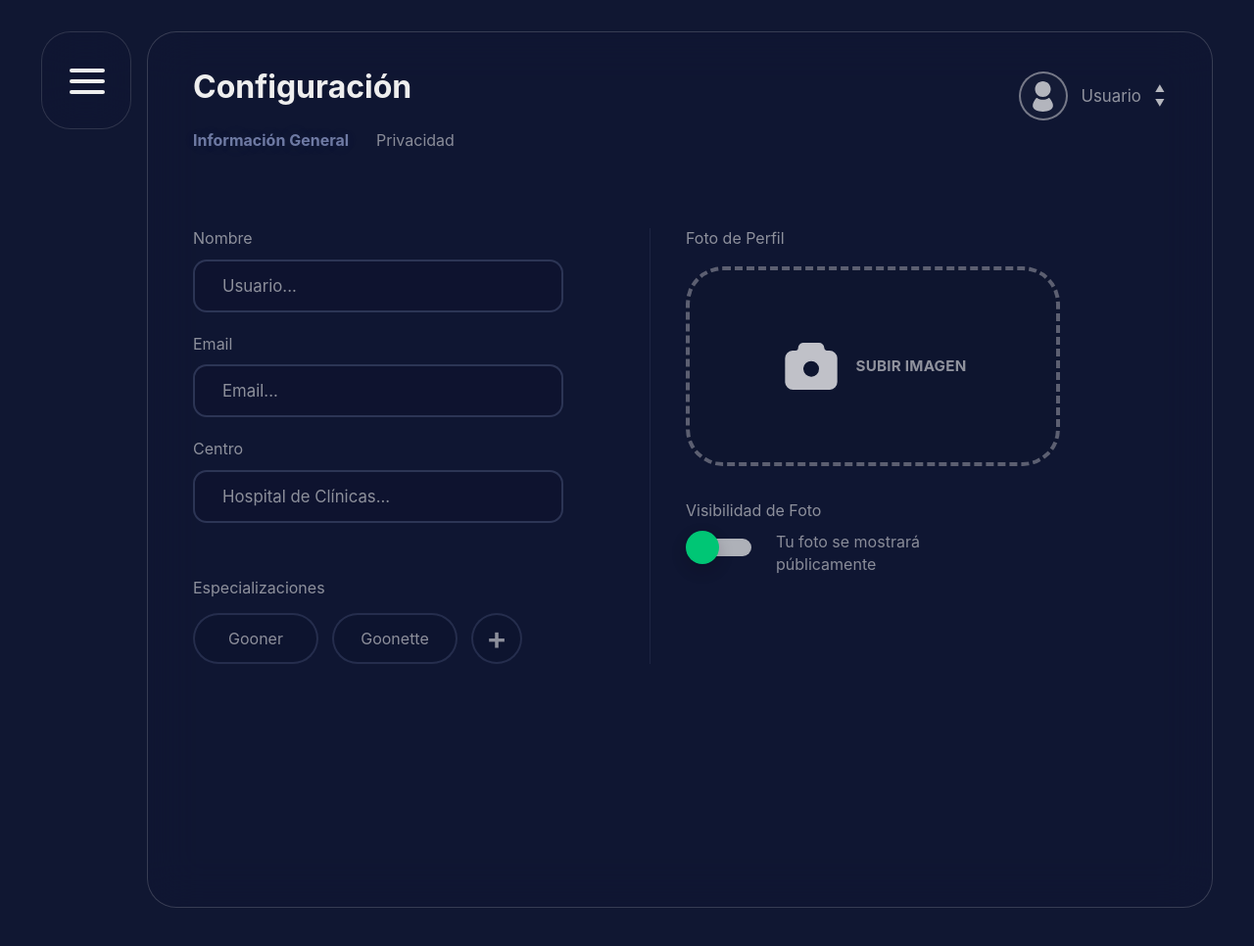
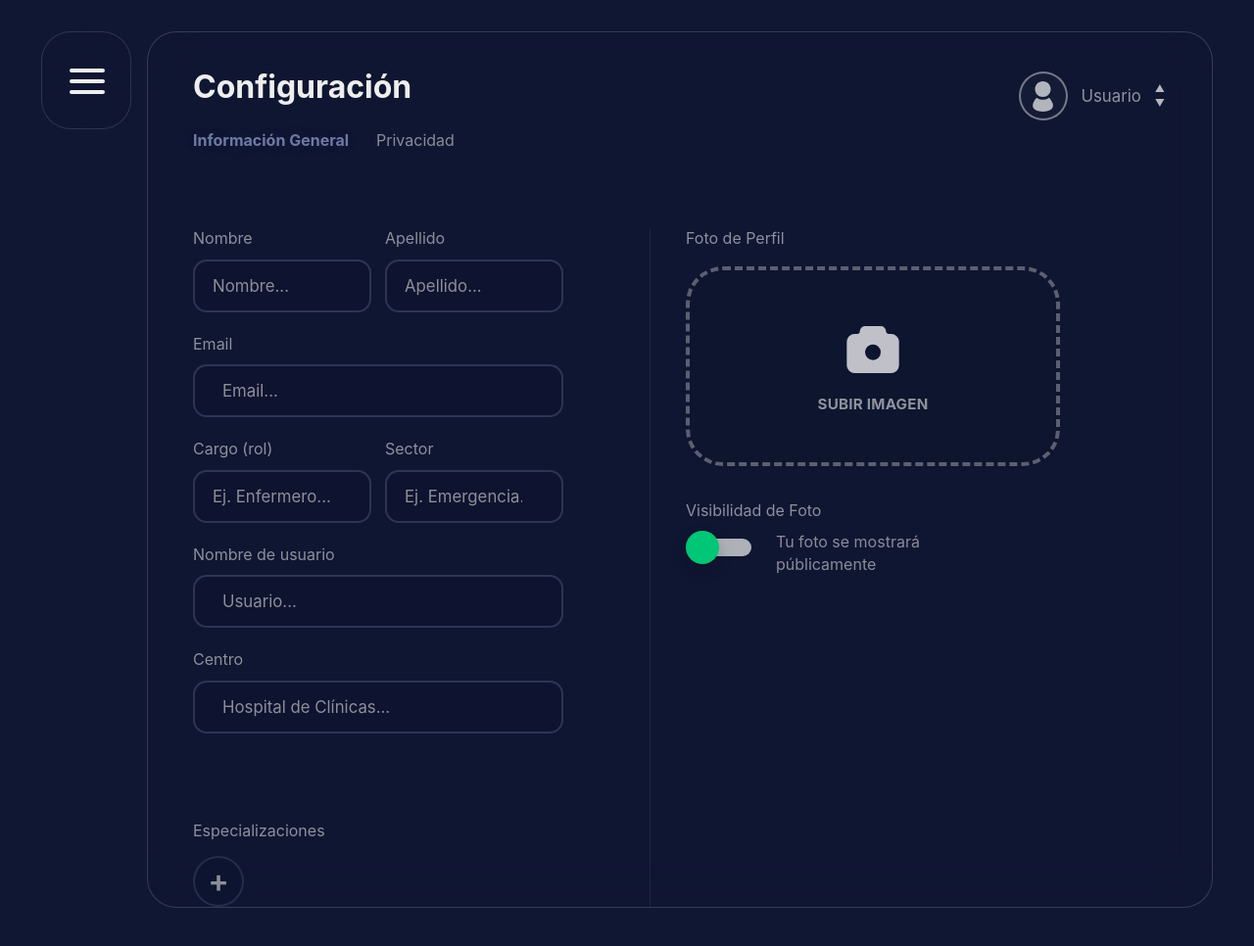
Before and after one commit to ALTF4ITSP/HRALTF4, a PHP site: template public/src/views/settings.html in a window 1280 px wide. Shown: the top 966 px of the page at 98% size. Run offline with PHP 8.4, Linux system fonts and the light colour scheme; the template is opened without the code that fills it, so the values that code supplies are empty; some web fonts are replaced.

Commit message:
Configuración: cargo, sector, usuario, foto y cambio de contraseña

```diff
--- a/backend/php/settings/settings_get.php
+++ b/backend/php/settings/settings_get.php
@@ -61,7 +61,7 @@ try {
         'configuracion' => [
             'centro' => $configuracion['centro'],
             'foto_perfil' => $configuracion['foto_perfil'],
-            'foto_url' => !empty($configuracion['foto_perfil']) ? '../../api/settings_photo.php' : null,
+            'foto_url' => !empty($configuracion['foto_perfil']) ? '../api-connection/settings/settings_photo.php' : null,
             'foto_publica' => (bool) $configuracion['foto_publica'],
             'analisis_rendimiento' => (bool) $configuracion['analisis_rendimiento'],
             'notificaciones_seguridad' => (bool) $configuracion['notificaciones_seguridad'],
--- /dev/null
+++ b/public/src/api-connection/settings/settings_password_update.php
@@ -0,0 +1,4 @@
+<?php
+declare(strict_types=1);
+
+require_once dirname(__DIR__, 4) . '/backend/php/settings/settings_password_update.php';
--- a/public/src/css/settings.css
+++ b/public/src/css/settings.css
@@ -907,3 +907,84 @@ transition:
         transition-duration: 0.01ms;
     }
 }
+
+/* Nombre/apellido y cargo/sector en la misma fila */
+.settings-row {
+    display: grid;
+    grid-template-columns: 1fr 1fr;
+    gap: 14px;
+}
+
+.settings-row .settings-field + .settings-field {
+    margin-top: 0;
+}
+
+.settings-row .settings-field input {
+    padding: 0 18px;
+}
+
+.settings-row + .settings-field,
+.settings-field + .settings-row,
+.settings-row + .settings-row {
+    margin-top: 22px;
+}
+
+.settings-status {
+    min-height: 1.3em;
+    margin: 14px 0 0;
+    color: rgba(238, 238, 238, 0.57);
+    font-size: 0.9rem;
+}
+
+.settings-status.is-ok {
+    color: #6ee7a0;
+}
+
+.settings-status.is-error {
+    color: #ff6b6b;
+}
+
+.settings-hint {
+    margin: 12px 0 0;
+    color: rgba(238, 238, 238, 0.45) !important;
+    font-size: 0.85rem !important;
+}
+
+.password-setting .settings-field {
+    margin-top: 18px;
+}
+
+/* Vista previa de la foto dentro del recuadro de subida */
+.upload-box {
+    flex-direction: column;
+}
+
+.photo-preview {
+    width: 120px;
+    height: 120px;
+    border-radius: 50%;
+    object-fit: cover;
+}
+
+.upload-box.has-photo .upload-icon {
+    display: none;
+}
+
+@media (max-width: 520px) {
+    .settings-row {
+        grid-template-columns: 1fr;
+    }
+}
+
+/* Cuando el usuario tiene foto, se muestra a color y ocupando todo el círculo */
+.user-avatar img.is-photo {
+    width: 100%;
+    height: 100%;
+    object-fit: cover;
+    opacity: 1;
+    filter: none;
+}
+
+.password-setting {
+    max-width: 420px;
+}
--- a/public/src/js/settings.js
+++ b/public/src/js/settings.js
@@ -3,7 +3,15 @@ document.addEventListener("DOMContentLoaded", () => {
     const panels = document.querySelectorAll(".settings-panel");
 
     const nameInput = document.getElementById("settings-name");
+    const lastNameInput = document.getElementById("settings-lastname");
     const emailInput = document.getElementById("settings-email");
+    const roleInput = document.getElementById("settings-role");
+    const sectorInput = document.getElementById("settings-sector");
+    const usernameInput = document.getElementById("settings-username");
+    const profileStatus = document.getElementById("profileStatus");
+    const photoPreview = document.getElementById("photoPreview");
+    const passwordForm = document.getElementById("passwordForm");
+    const passwordStatus = document.getElementById("passwordStatus");
     const centerInput = document.getElementById("settings-center");
     const languageSelect = document.getElementById("settings-language");
 
@@ -30,10 +38,10 @@ document.addEventListener("DOMContentLoaded", () => {
     const userAvatar = document.querySelector(".user-avatar img");
 
     /*
-     * settings.html está dentro de public/src/views y las APIs están
-     * dentro de public/api.
+     * settings.html está dentro de public/src/views y los PHP puente
+     * están en public/src/api-connection/settings.
      */
-    const API = "../../api";
+    const API = "../api-connection/settings";
 
     /*
      * ------------------------------------------------------------
@@ -79,6 +87,33 @@ document.addEventListener("DOMContentLoaded", () => {
 
     function getToggleValue(toggle) {
         return Boolean(toggle && toggle.classList.contains("is-on"));
+    }
+
+    // Muestra un mensaje debajo de un formulario (verde si salió bien, rojo si no)
+    function setStatus(element, message, type) {
+        if (!element) {
+            return;
+        }
+
+        element.textContent = message;
+        element.classList.toggle("is-ok", type === "ok");
+        element.classList.toggle("is-error", type === "error");
+    }
+
+    function showPhoto() {
+        const url = `${API}/settings_photo.php?time=${Date.now()}`;
+
+        if (photoPreview) {
+            photoPreview.src = url;
+            photoPreview.hidden = false;
+            uploadButton?.classList.add("has-photo");
+            uploadButton?.querySelector(".upload-text")?.replaceChildren("CAMBIAR IMAGEN");
+        }
+
+        if (userAvatar) {
+            userAvatar.src = url;
+            userAvatar.classList.add("is-photo");
+        }
     }
 
     function showError(error) {
@@ -147,13 +182,20 @@ document.addEventListener("DOMContentLoaded", () => {
             const usuario = data.usuario || {};
             const configuracion = data.configuracion || {};
 
-            if (nameInput) {
-                nameInput.value = usuario.nombre || "";
-            }
+            const fields = [
+                [nameInput, usuario.nombre],
+                [lastNameInput, usuario.apellido],
+                [emailInput, usuario.email],
+                [roleInput, usuario.cargo],
+                [sectorInput, usuario.sector],
+                [usernameInput, usuario.nombre_usuario]
+            ];
 
-            if (emailInput) {
-                emailInput.value = usuario.email || "";
-            }
+            fields.forEach(([input, value]) => {
+                if (input) {
+                    input.value = value || "";
+                }
+            });
 
             if (centerInput) {
                 centerInput.value = configuracion.centro || "";
@@ -177,9 +219,8 @@ document.addEventListener("DOMContentLoaded", () => {
 
             loadSpecialties(data.especializaciones || []);
 
-            if (configuracion.foto_perfil && userAvatar) {
-                userAvatar.src =
-                    `${API}/settings_photo.php?time=${Date.now()}`;
+            if (configuracion.foto_perfil) {
+                showPhoto();
             }
         } catch (error) {
             showError(error);
@@ -195,7 +236,11 @@ document.addEventListener("DOMContentLoaded", () => {
     async function updateProfile() {
         const datos = {
             nombre: nameInput ? nameInput.value : "",
+            apellido: lastNameInput ? lastNameInput.value : "",
             email: emailInput ? emailInput.value : "",
+            cargo: roleInput ? roleInput.value : "",
+            sector: sectorInput ? sectorInput.value : "",
+            nombre_usuario: usernameInput ? usernameInput.value : "",
             centro: centerInput ? centerInput.value : "",
             foto_publica: getToggleValue(photoVisibilityToggle)
         };
@@ -220,18 +265,30 @@ document.addEventListener("DOMContentLoaded", () => {
     }
 
     async function saveProfile() {
+        setStatus(profileStatus, "Guardando...", "");
+
         try {
             await updateProfile();
+            setStatus(profileStatus, "Cambios guardados.", "ok");
         } catch (error) {
-            showError(error);
+            // Se muestra el error y se vuelven a cargar los datos guardados
             await loadSettings();
+            setStatus(profileStatus, error.message, "error");
         }
     }
 
     /*
      * Los campos se guardan cuando el usuario termina de modificarlos.
      */
-    [nameInput, emailInput, centerInput].forEach((input) => {
+    [
+        nameInput,
+        lastNameInput,
+        emailInput,
+        roleInput,
+        sectorInput,
+        usernameInput,
+        centerInput
+    ].forEach((input) => {
         input?.addEventListener("change", saveProfile);
     });
 
@@ -288,12 +345,8 @@ document.addEventListener("DOMContentLoaded", () => {
                 body: formData
             });
 
-            if (userAvatar) {
-                userAvatar.src =
-                    `${API}/settings_photo.php?time=${Date.now()}`;
-            }
-
-            alert("La foto de perfil se actualizó correctamente.");
+            showPhoto();
+            setStatus(profileStatus, "La foto de perfil se actualizó.", "ok");
         } catch (error) {
             showError(error);
         }
@@ -317,6 +370,40 @@ document.addEventListener("DOMContentLoaded", () => {
         } catch (error) {
             setToggle(photoVisibilityToggle, previousValue);
             showError(error);
+        }
+    });
+
+    /*
+     * ------------------------------------------------------------
+     * CAMBIAR CONTRASEÑA
+     * ------------------------------------------------------------
+     */
+
+    passwordForm?.addEventListener("submit", async (event) => {
+        event.preventDefault();
+
+        const datos = Object.fromEntries(new FormData(passwordForm));
+
+        if (datos.contrasena_nueva !== datos.contrasena_repetida) {
+            setStatus(passwordStatus, "La contraseña nueva y la repetida no coinciden.", "error");
+            return;
+        }
+
+        setStatus(passwordStatus, "Guardando...", "");
+
+        try {
+            await request(`${API}/settings_password_update.php`, {
+                method: "POST",
+                headers: {
+                    "Content-Type": "application/json"
+                },
+                body: JSON.stringify(datos)
+            });
+
+            passwordForm.reset();
+            setStatus(passwordStatus, "La contraseña se cambió correctamente.", "ok");
+        } catch (error) {
+            setStatus(passwordStatus, error.message, "error");
         }
     });
 
--- a/public/src/views/settings.html
+++ b/public/src/views/settings.html
@@ -113,26 +113,70 @@
                         aria-labelledby="general-tab">
 
                         <div class="general-details">
-                            <div class="settings-field">
-                                <label for="settings-name">Nombre</label>
-                                <input id="settings-name" type="text" placeholder="Usuario...">
+                            <div class="settings-row">
+                                <div class="settings-field">
+                                    <label for="settings-name">Nombre</label>
+                                    <input id="settings-name" type="text" maxlength="100" placeholder="Nombre...">
+                                </div>
+
+                                <div class="settings-field">
+                                    <label for="settings-lastname">Apellido</label>
+                                    <input id="settings-lastname" type="text" maxlength="100" placeholder="Apellido...">
+                                </div>
                             </div>
 
                             <div class="settings-field">
                                 <label for="settings-email">Email</label>
-                                <input id="settings-email" type="email" placeholder="Email...">
+                                <input id="settings-email" type="email" maxlength="150" placeholder="Email...">
+                            </div>
+
+                            <div class="settings-row">
+                                <div class="settings-field">
+                                    <label for="settings-role">Cargo (rol)</label>
+                                    <input id="settings-role" type="text" maxlength="100" placeholder="Ej. Enfermero..."
+                                        list="role-options">
+                                </div>
+
+                                <div class="settings-field">
+                                    <label for="settings-sector">Sector</label>
+                                    <input id="settings-sector" type="text" maxlength="100" placeholder="Ej. Emergencia..."
+                                        list="sector-options">
+                                </div>
+                            </div>
+
+
+                            <div class="settings-field">
+                                <label for="settings-username">Nombre de usuario</label>
+                                <input id="settings-username" type="text" minlength="6" maxlength="50"
+                                    autocomplete="username" placeholder="Usuario...">
                             </div>
 
                             <div class="settings-field">
                                 <label for="settings-center">Centro</label>
-                                <input id="settings-center" type="text" placeholder="Hospital de Clínicas...">
+                                <input id="settings-center" type="text" maxlength="150" placeholder="Hospital de Clínicas...">
                             </div>
+
+                            <!-- Sugerencias: se puede elegir una o escribir otra -->
+                            <datalist id="role-options">
+                                <option value="Administrativo"></option>
+                                <option value="Chofer"></option>
+                                <option value="Enfermero"></option>
+                                <option value="Médico"></option>
+                                <option value="Gestor"></option>
+                            </datalist>
+                            <datalist id="sector-options">
+                                <option value="Documentación"></option>
+                                <option value="Emergencia"></option>
+                                <option value="Traslados"></option>
+                                <option value="Clínica"></option>
+                                <option value="Laboratorio"></option>
+                            </datalist>
+
+                            <p class="settings-status" id="profileStatus" role="status" aria-live="polite"></p>
 
                             <div class="specialties-group">
                                 <p>Especializaciones</p>
                                 <div class="specialty-list">
-                                    <button type="button" class="specialty-chip">Gooner</button>
-                                    <button type="button" class="specialty-chip">Goonette</button>
                                     <button type="button" class="specialty-add"
                                         aria-label="Agregar especialización">+</button>
                                 </div>
@@ -145,10 +189,11 @@
                             <p class="section-label">Foto de Perfil</p>
 
                             <button type="button" class="upload-box">
+                                <img class="photo-preview" id="photoPreview" alt="Tu foto de perfil" hidden>
                                 <span class="upload-icon" aria-hidden="true">
                                     <img src="../../assets/Icons/camera-icon.svg" alt="Subir Imagen">
                                 </span>
-                                <span>SUBIR IMAGEN</span>
+                                <span class="upload-text">SUBIR IMAGEN</span>
                             </button>
 
                             <div class="visibility-setting">
@@ -216,12 +261,32 @@
                             </div>
                         </div>
 
-                        <div class="password-setting">
-                            <p>¿Olvidaste tu Contraseña?</p>
-                            <button type="button"
-                                onclick="window.location.href='register-restore/restore-password.html'"
-                                class="reset-password">Restablecer Contraseña</button>
-                        </div>
+                        <form class="password-setting" id="passwordForm">
+                            <p>Cambiar Contraseña</p>
+
+                            <div class="settings-field">
+                                <label for="password-current">Contraseña actual</label>
+                                <input id="password-current" name="contrasena_actual" type="password"
+                                    autocomplete="current-password" required>
+                            </div>
+
+                            <div class="settings-field">
+                                <label for="password-new">Contraseña nueva</label>
+                                <input id="password-new" name="contrasena_nueva" type="password" minlength="8"
+                                    autocomplete="new-password" required>
+                            </div>
+
+                            <div class="settings-field">
+                                <label for="password-repeat">Repetir contraseña nueva</label>
+                                <input id="password-repeat" name="contrasena_repetida" type="password" minlength="8"
+                                    autocomplete="new-password" required>
+                            </div>
+
+                            <p class="settings-hint">Mínimo 8 caracteres, con mayúscula, minúscula, número y símbolo.</p>
+                            <p class="settings-status" id="passwordStatus" role="status" aria-live="polite"></p>
+
+                            <button type="submit" class="reset-password">Cambiar Contraseña</button>
+                        </form>
                     </section>
                 </div>
             </section>
```
Also changed, not shown: backend/php/settings/settings_password_update.php (added, +69 -0 lines), backend/php/settings/settings_profile_update.php (+86 -1 lines).
